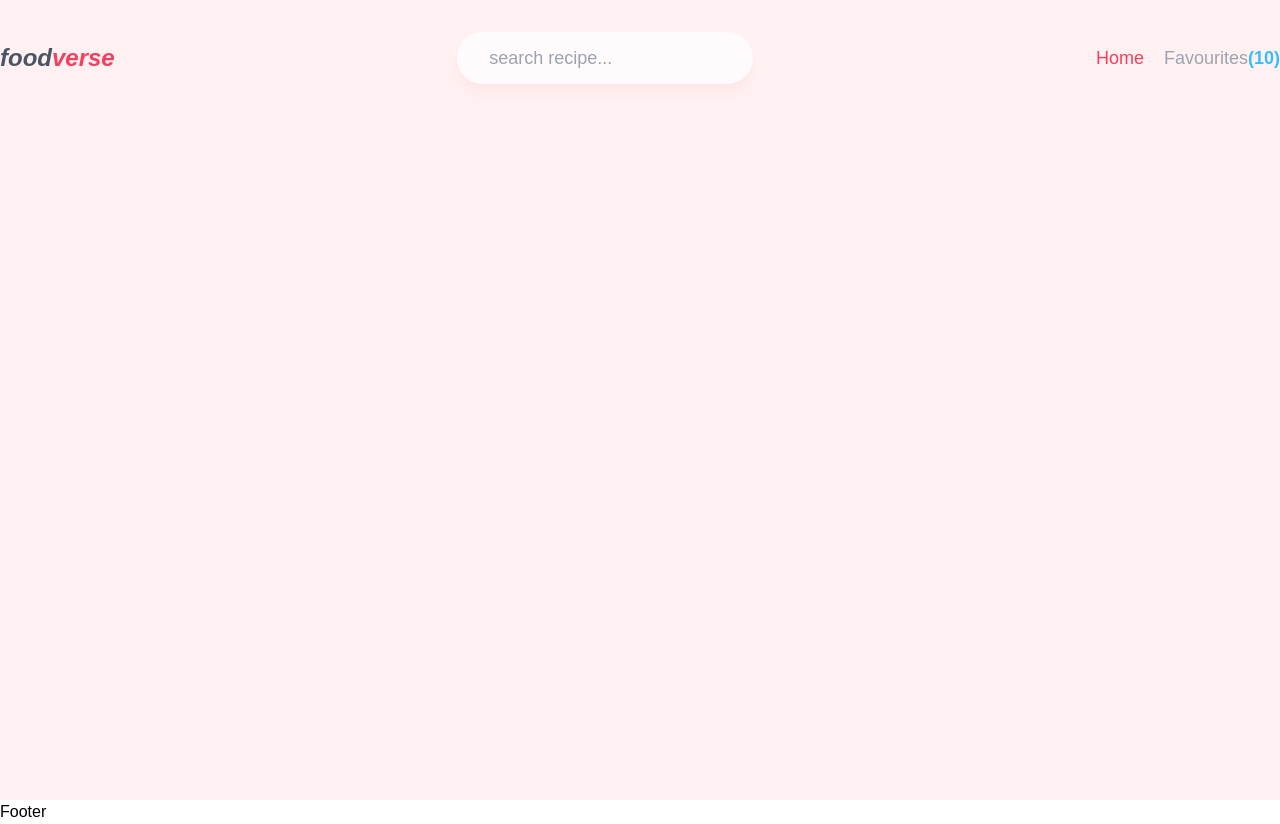
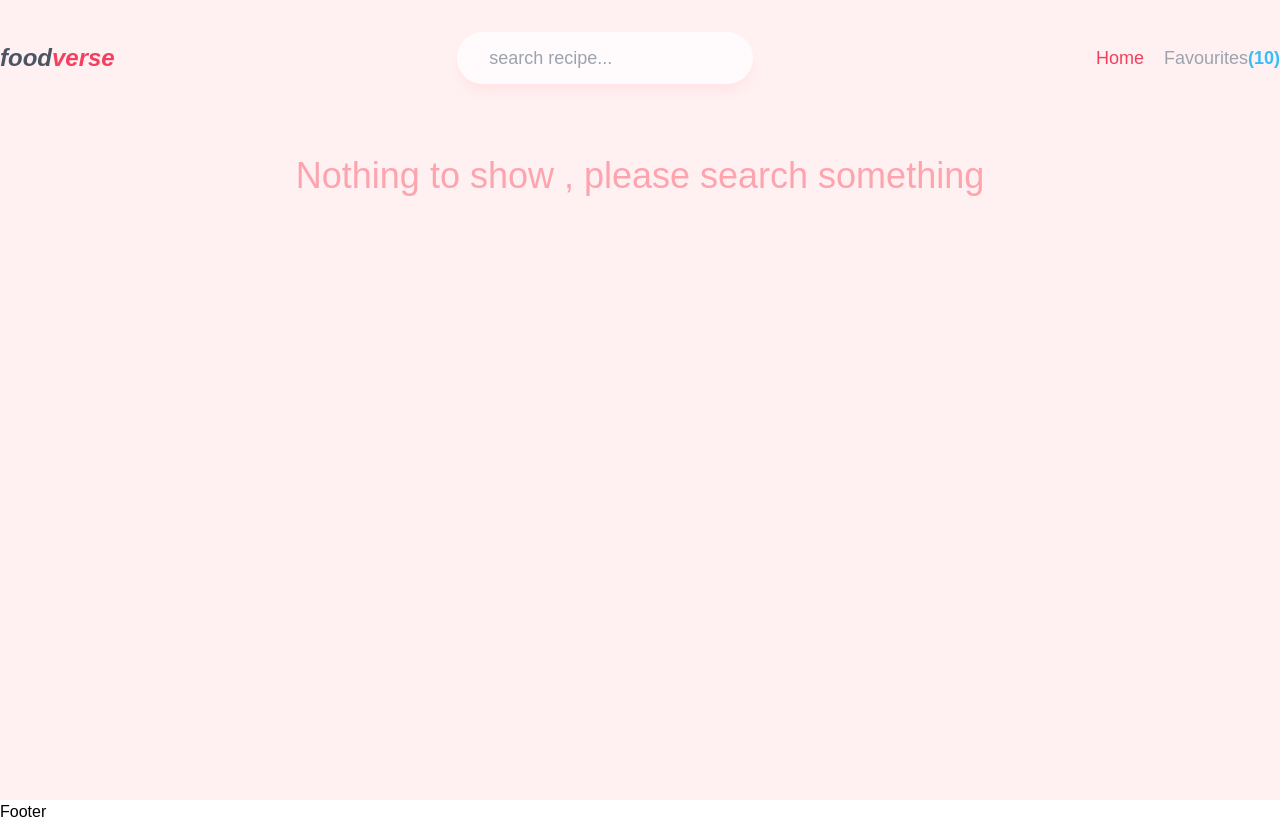
Before and after one commit to Rafiul29/foodverse, a React (Create React App) app: page / in a window 1280 px wide. Built offline with nearby package versions, Linux system fonts and the light colour scheme.

Commit message:
recipe card done

```diff
--- a/src/App.js
+++ b/src/App.js
@@ -6,6 +6,8 @@
 import Home from "./components/Home";
 import Navbar from "./components/Navbar";
 import NotFound from "./components/NotFound";
+import RecipeItem from "./components/RecipeItem"
+
 
 const App = () => {
   const [searchQuery,setSearchQuery]=useState("");
@@ -23,7 +25,7 @@
 
     setSearchQuery("")
    inputField.current.blur();
-
+    setRecipes([])
   })
 
   const getData=async(searchQuery)=>{
@@ -31,7 +33,7 @@
       setLoading(true)
       const res=await fetch(`https://forkify-api.herokuapp.com/api/search?q=${searchQuery}`)
     const data= await res.json()
-    if(!res.ok) throw new Error("No recipe founf")
+    if(!res.ok) throw new Error("No recipe found")
     console.log(data)
   setRecipes(data.recipes)
   setLoading(false)
@@ -42,10 +44,13 @@
   return (
     <>
       <div className="app min-h-screen bg-rose-50 text-gray-600 text-lg">
-        <Navbar searchQuery={searchQuery} setSearchQuery={setSearchQuery}
+        <Navbar
+        searchQuery={searchQuery}
+        setSearchQuery={setSearchQuery}
         inputField={inputField}
         searchHandler={searchHandler}
         />
+
         <Routes>
           <Route path="/" element={<Home
           recipes={recipes}
@@ -53,9 +58,11 @@
           error={error}
           />} />
           <Route path="/favourites" element={<Favourites />} />
+          <Route path="/recipe-item/:id" element={<RecipeItem/>}/>
           <Route path="*" element={<NotFound/>}/>
         </Routes>
       </div>
+
       <Footer />
     </>
   );
--- a/src/components/Home.js
+++ b/src/components/Home.js
@@ -1,14 +1,24 @@
+import Recipe from "./Recipe";
 
-const Home = ({recipes}) => {
-  console.log(recipes)
-  return  <div>
-    {
-      recipes?.map(recipe=>(
-        <li key={recipe.recipe_id}>{recipe.title}</li>
-      ))
-    }
+const Home = ({ recipes, loading, error }) => {
+  return (
+    <div className="home container mx-auto py-10 flex flex-wrap justify-center gap-5">
+
+      {!loading && !error && recipes.length === 0 ? (
+        <p className="text-2xl lg:text-4xl fornt-semibold text-rose-300">
+          Nothing to show , please search something
+        </p>
+      ) : null}
+
+      {loading && <p>{error ? error : "Loading...."}</p>}
+
+      {recipes?.length > 0 &&
+        recipes.map((recipe) => (
+          <Recipe recipe={recipe} key={recipe.recipe_id} />
+        ))}
+
     </div>
+  );
+};
 
-}
-
-export default Home
+export default Home;
--- a/src/components/Recipe.js
+++ b/src/components/Recipe.js
@@ -0,0 +1,38 @@
+import React from "react";
+import { Link } from "react-router-dom";
+
+const Recipe = ({ recipe }) => {
+
+  return (
+    <div
+      className="recipe w-80 overflow-hidden bg-white/75 rounded-2xl shadow-xl p-5
+  shadow-rose-100 border-2 border-white flex flex-col gap-5
+  "
+    >
+      <div className="img h-48 overflow-hidden flex justify-center items-center ">
+        <img
+          src={recipe.image_url}
+          alt={recipe.title}
+          className="block w-full rounded-lg"
+        />
+      </div>
+      <div className="texts">
+        <span className="publisher text-x5 text-sky-400 font-semibold tracking-widest">
+          {recipe.publisher}
+        </span>
+        <h2 className="title text-xl font-semibold tracking-wider truncate">
+          {recipe.title}
+        </h2>
+        <Link
+          to={`/recipe-item/${recipe.recipe_id}`}
+
+          className="bg-gradient-to-br from-rose-400 to-rose-600 text-rose-50 p-3 px-8 rounded-lg text-sm uppercase blod font-medium tracking-wider mt-2 inline-block shadow-md hover:shadow-rose-300 duration-300"
+        >
+          View recipe
+        </Link>
+      </div>
+    </div>
+  );
+};
+
+export default Recipe;
--- a/src/components/RecipeItem.js
+++ b/src/components/RecipeItem.js
@@ -0,0 +1,9 @@
+import React from 'react'
+
+const RecipeItem = () => {
+  return (
+    <div>RecipeItem</div>
+  )
+}
+
+export default RecipeItem
```
